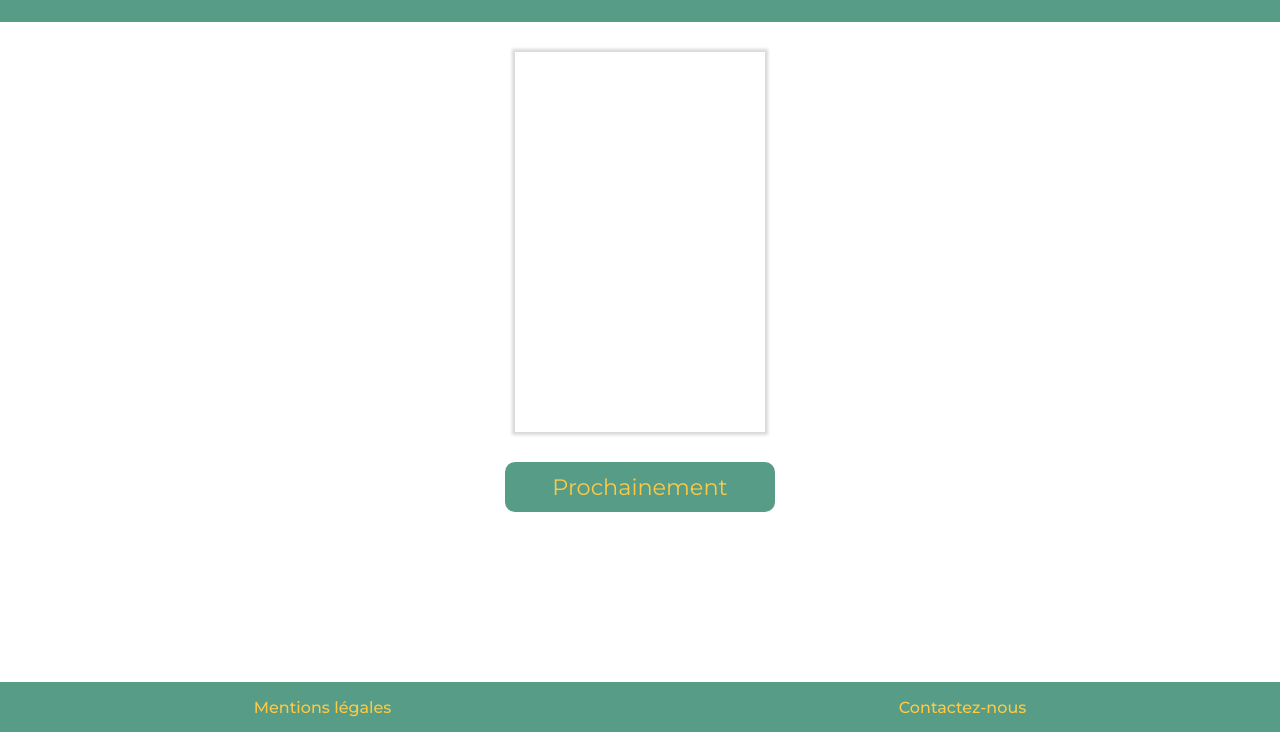
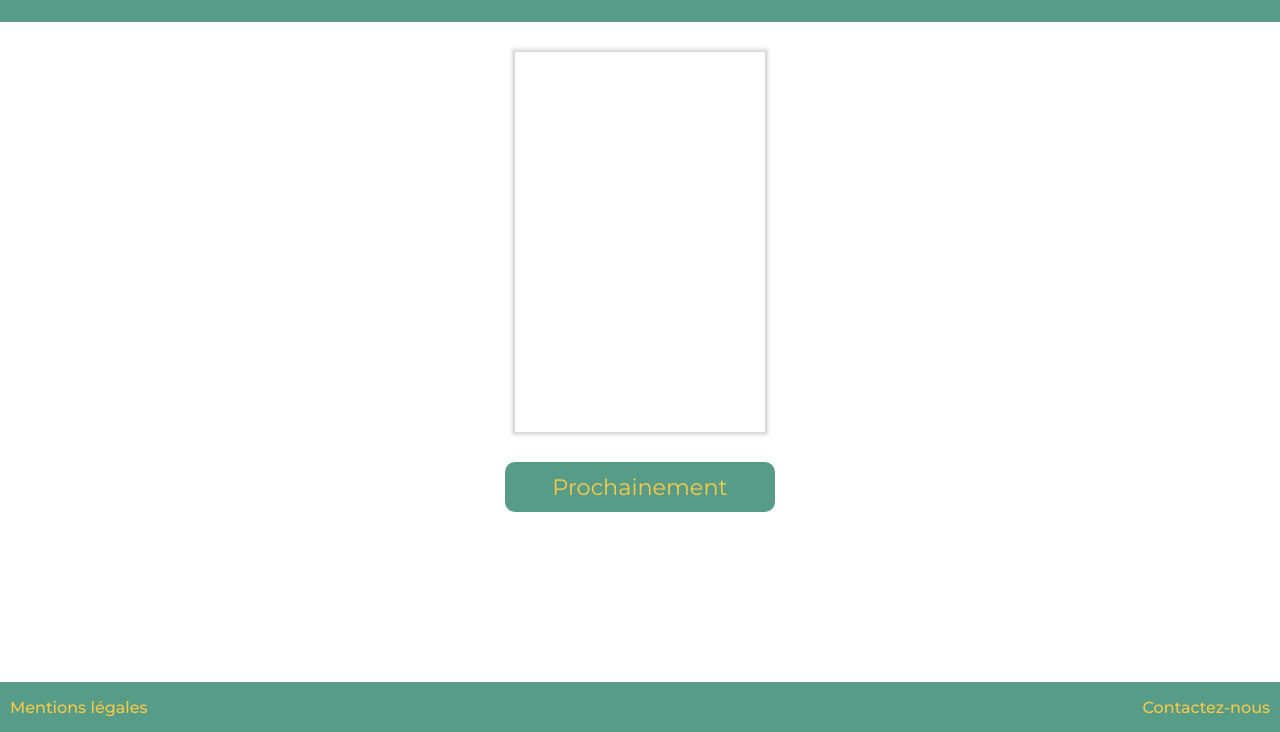
Before and after one commit to Dojando/P3_amraoui_jawad, a website: page index.html in a window 1280 px wide. Shown: the part 68-800 px from the top of the page. Drawn offline with Linux system fonts and the light colour scheme.

Commit message:
ajout de marges aux textes du footer

```diff
--- a/sass/main.scss
+++ b/sass/main.scss
@@ -69,10 +69,13 @@ footer{
     height: 50px;
     background-color: $vert_principal;
     display: flex;
-    justify-content: space-around;
+    justify-content: space-between;
     align-items: center;
     color: $jaune_principal;
     font-weight: 500;
     position: fixed;
     bottom: 0px;
+    p{
+        margin: 10px;
+    }
 }
```
Also changed, not shown: css/style.css, 1 other file.
